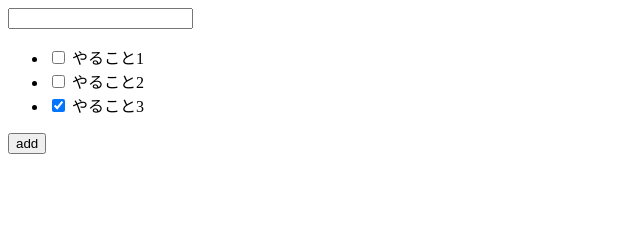
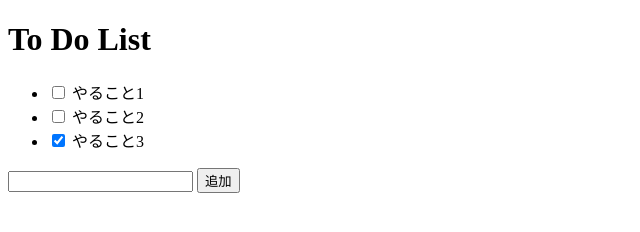
Before and after one commit to masa2205/Vue.js-ToDoList-, a plain HTML site: page index.html in a window 1280 px wide. Shown: the whole page, without its empty margins (0-640 px from the left). Drawn offline with nearby package versions, Linux system fonts and the light colour scheme.

Commit message:
ToDoリストに新しいToDo要素を追加する

```diff
--- a/index.html
+++ b/index.html
@@ -7,7 +7,7 @@
 </head>
 <body>
   <div id="app">
-    <input type="text" v-model="message">
+    <h1>To Do List</h1>
     <ul>
       <li v-for="thing in things">
         <label>
@@ -15,7 +15,8 @@
         </label>
       </li>
     </ul>
-    <button v-on:click="add">add</button>
+    <input type="text" v-model="newthings">
+    <button v-on:click="add">追加</button>
   </div>
   <script src="https://cdn.jsdelivr.net/npm/vue@2.6.12/dist/vue.js"></script>
   <script src="main.js"></script>
--- a/main.js
+++ b/main.js
@@ -6,11 +6,14 @@ var app = new Vue ({
         { title: 'やること2', isChecked: false,},
         { title: 'やること3', isChecked: true,},
        ],
-       counter: 0
+       newthings:"",
    },
    methods: {
        add: function(){
-           this.counter++
+           this.things.push({
+               title: this.newthings,
+               isChecked: false,
+           });
        },
    },
 })
```
Also changed, not shown: README.md.
